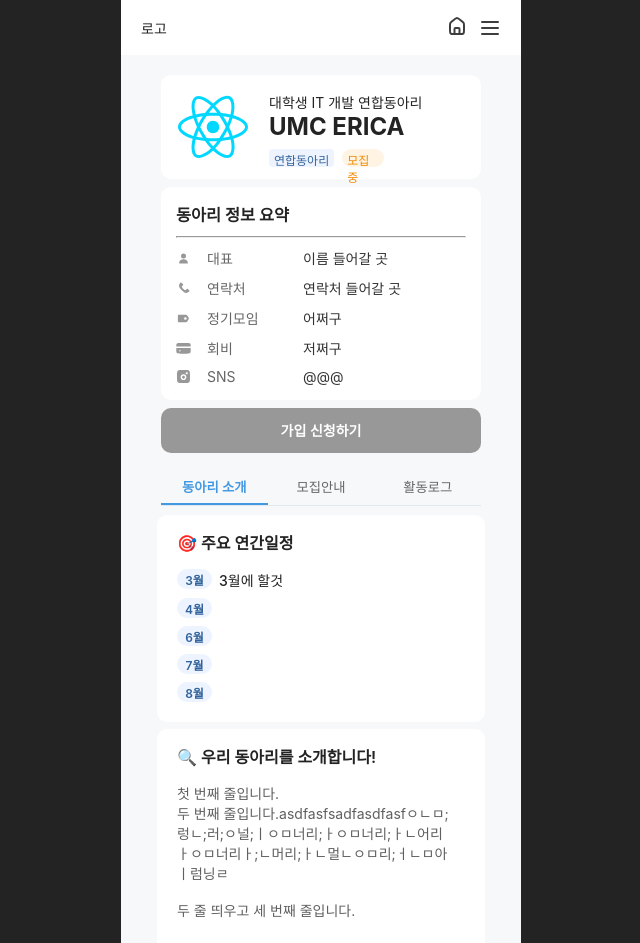
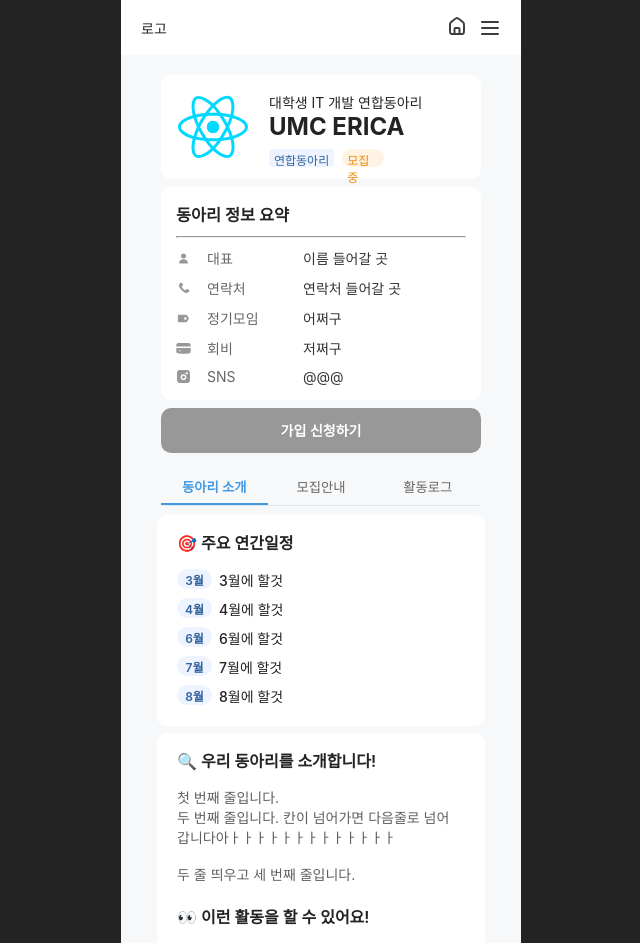
Before and after one commit to ERICA-Club-Hub/Frontend, a React (Vite) app: page /club/1 in a window 1280 px wide. Shown: the top 943 px of the page, without its empty margins (319-959 px from the left). Built offline with nearby package versions, Linux system fonts and the light colour scheme; a web font is replaced by a local one.

Commit message:
feat : 연간일정 객체화

```diff
--- a/src/pages/club-detail/tab/Intro.tsx
+++ b/src/pages/club-detail/tab/Intro.tsx
@@ -3,6 +3,19 @@
 interface IntroProps {
     clubId: string;
 }
+
+interface Schedule {
+    month: string;
+    content: string;
+}
+
+const schedules: Schedule[] = [
+    { month: '3월', content: '3월에 할것' },
+    { month: '4월', content: '4월에 할것' },
+    { month: '6월', content: '6월에 할것' },
+    { month: '7월', content: '7월에 할것' },
+    { month: '8월', content: '8월에 할것' },
+];
 
 export default function Intro({ clubId }: IntroProps) {
     console.log('동아리 소개에서', clubId);
@@ -11,26 +24,12 @@
             <Container>
                 <Title>🎯 주요 연간일정</Title>
                 <ScheduleContents>
-                    <ContentsRow>
-                        <ContentsLabel>3월</ContentsLabel>
-                        <ContentsValue>3월에 할것</ContentsValue>
-                    </ContentsRow>
-                    <ContentsRow>
-                        <ContentsLabel>4월</ContentsLabel>
-                        <ContentsValue></ContentsValue>
-                    </ContentsRow>
-                    <ContentsRow>
-                        <ContentsLabel>6월</ContentsLabel>
-                        <ContentsValue></ContentsValue>
-                    </ContentsRow>
-                    <ContentsRow>
-                        <ContentsLabel>7월</ContentsLabel>
-                        <ContentsValue></ContentsValue>
-                    </ContentsRow>
-                    <ContentsRow>
-                        <ContentsLabel>8월</ContentsLabel>
-                        <ContentsValue></ContentsValue>
-                    </ContentsRow>
+                    {schedules.map((schedule) => (
+                        <ContentsRow key={schedule.month}>
+                            <ContentsLabel>{schedule.month}</ContentsLabel>
+                            <ContentsValue>{schedule.content}</ContentsValue>
+                        </ContentsRow>
+                    ))}
                 </ScheduleContents>
             </Container>
             <Container>
@@ -38,7 +37,7 @@
                     <Title>🔍 우리 동아리를 소개합니다!</Title>
                     <ContentSpan>
                         {`첫 번째 줄입니다.
-                        두 번째 줄입니다.asdfasfsadfasdfasfㅇㄴㅁ;렁ㄴ;러;ㅇ널;ㅣㅇㅁ너리;ㅏㅇㅁ너리;ㅏㄴ어리ㅏㅇㅁ너리ㅏ;ㄴ머리;ㅏㄴ멀ㄴㅇㅁ리;ㅓㄴㅁ아ㅣ럼닝ㄹ
+                        두 번째 줄입니다. 칸이 넘어가면 다음줄로 넘어갑니다아ㅏㅏㅏㅏㅏㅏㅏㅏㅏㅏㅏㅏㅏ
 
                         두 줄 띄우고 세 번째 줄입니다.`}
                     </ContentSpan>
```
